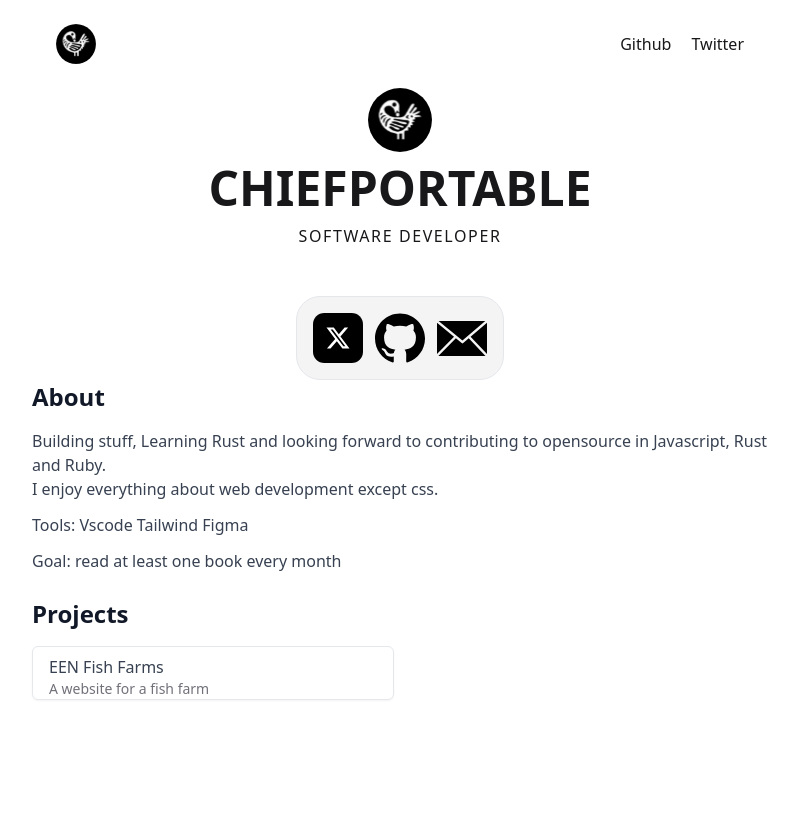
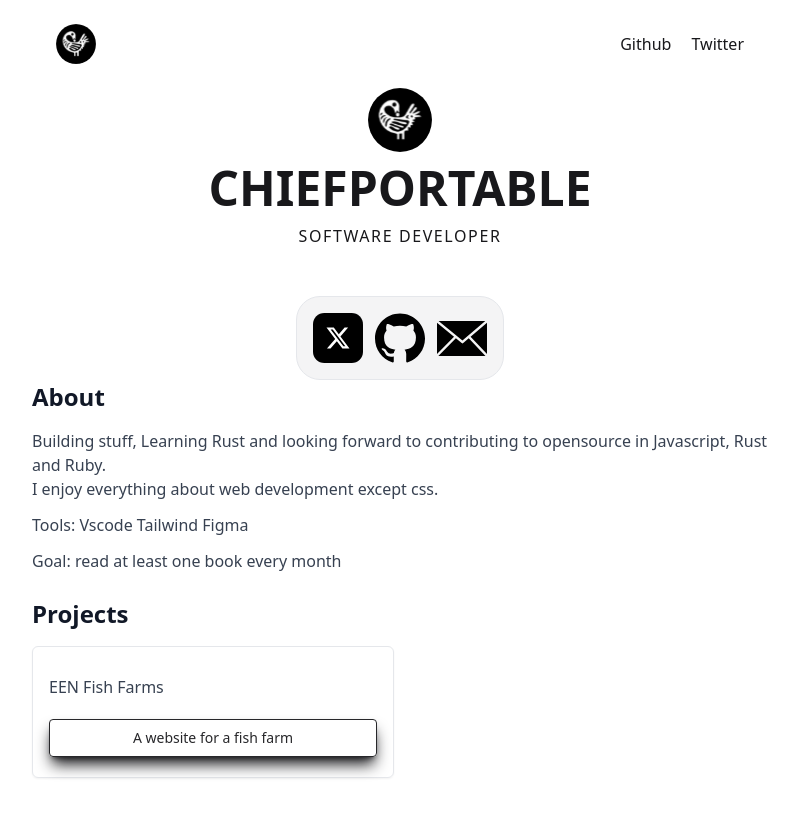
Before and after one commit to at-o/at-o.github.io, a Jekyll site: the page built from index.html, in a window 1280 px wide. Shown: the top 818 px of the page, without its empty margins (240-1038 px from the left). Built offline with Jekyll 4.4.1, drawn with Linux system fonts in a browser that asks for light colours; nearby versions of some CDN libraries.

Commit message:
project card redesigned

```diff
--- a/index.html
+++ b/index.html
@@ -55,14 +55,14 @@ layout: default
     <h2 class="text-2xl text-gray-900 font-bold mb-4 leading-snug">Projects</h2>
 
     <div class="grid grid-cols-1 gap-3 sm:grid-cols-2">
-      <article
-        class="group shadow-sm rounded-md border px-4 pt-2 hover:shadow-lg"
-      >
+      <article class="group shadow-sm rounded-md border py-5 px-4 pt-2">
         <a href="https://eenfishfarms.com">
-          <h3 class="w-fit group-hover:text-main group-hover:underline">
-            EEN Fish Farms
-          </h3>
-          <p class="text-sm text-zinc-500">A website for a fish farm</p>
+          <h3 class="w-fit my-5 group-hover:text-main">EEN Fish Farms</h3>
+          <p
+            class="text-sm text-zinc-800 shadow-lg shadow-zinc-900 px-6 py-2 border border-zinc-800 text-center rounded"
+          >
+            A website for a fish farm
+          </p>
         </a>
       </article>
     </div>
```
